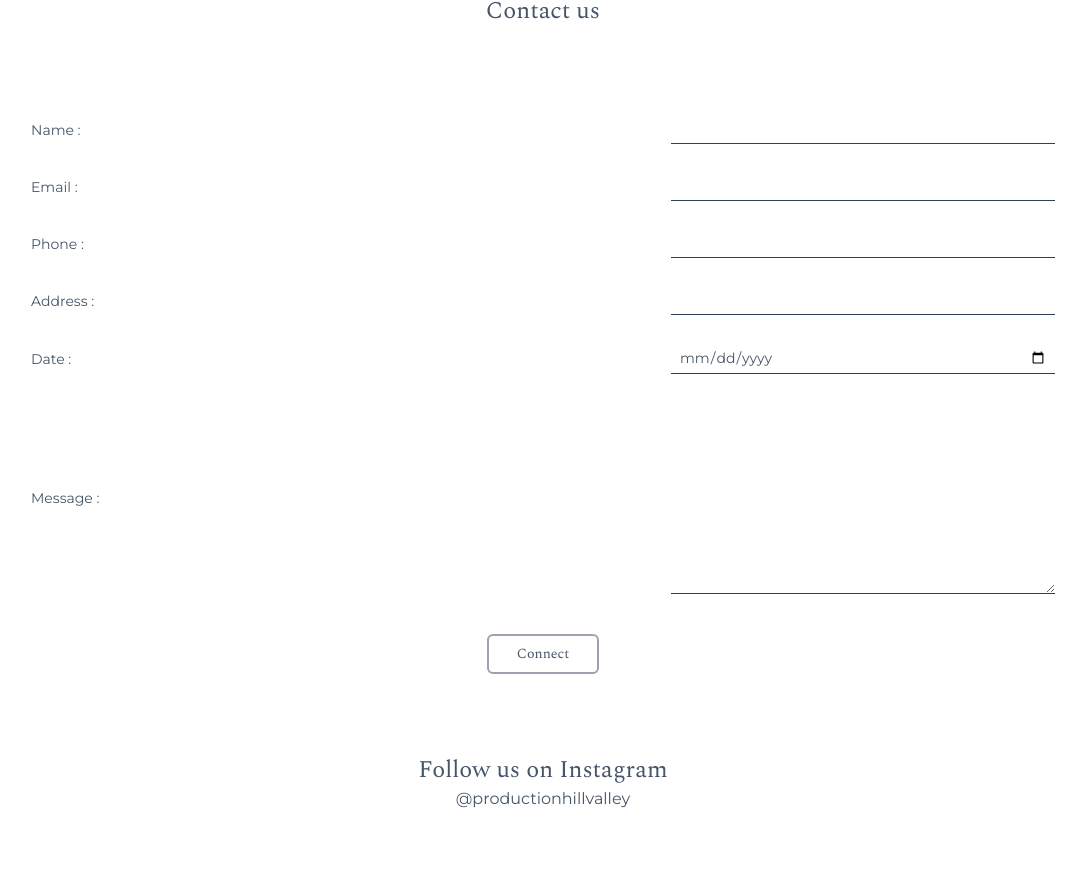
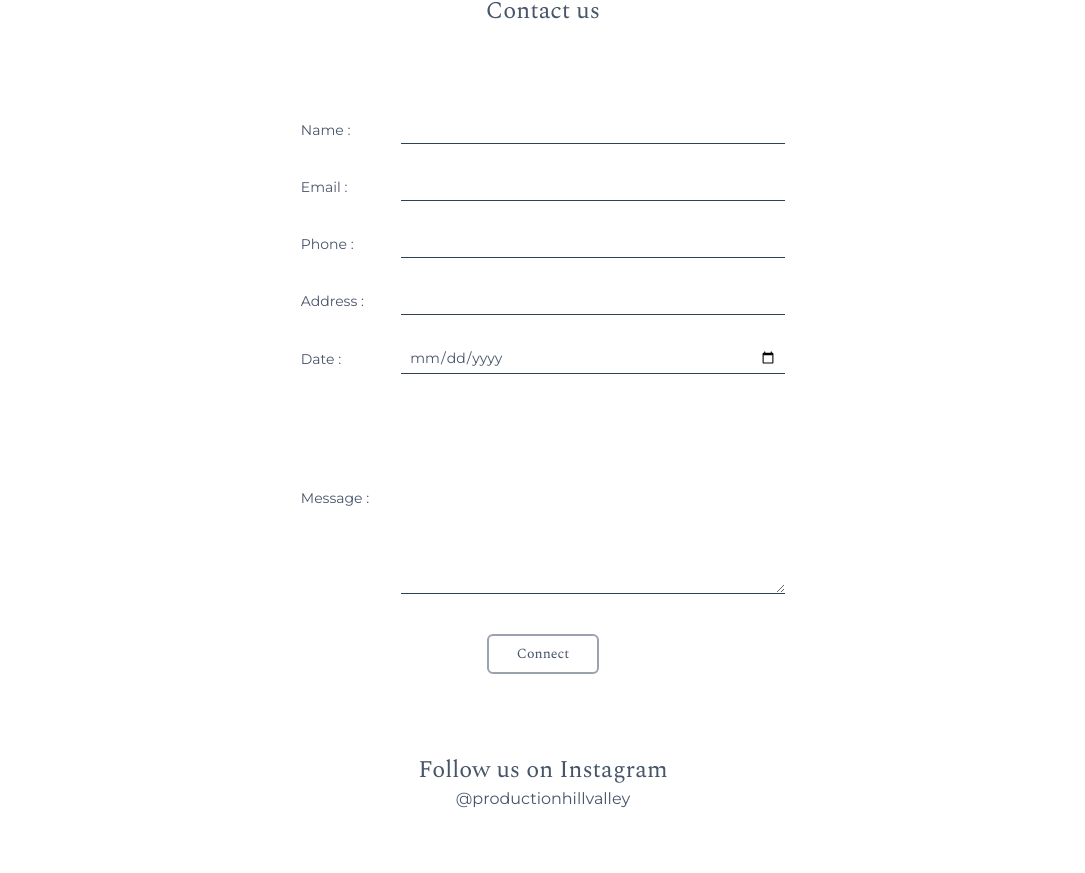
Before and after one commit to Alapottra-troj1n/hill-valley-production, a Next.js app: page / in a window 1280 px wide. Shown: the part 7540-8413 px from the top of the page, without its empty margins (97-1182 px from the left). Built offline with nearby package versions, Linux system fonts and the light colour scheme; a web font is replaced by a local one.

Commit message:
fixed the form

```diff
--- a/pages/index.js
+++ b/pages/index.js
@@ -380,35 +380,35 @@ export default function Home() {
         <h2 className='font-display text-2xl text-center' >Contact us</h2>
 
         <div className='flex justify-center mt-20 w-full' >
-          <form className='font-type mt-2 flex flex-col gap-7 text-sm w-[80%]' >
+          <form className='font-type mt-2 flex flex-col gap-7 text-sm w-[80%] lg:w-auto' >
 
             <div className='flex flex-col xl:flex-row xl:items-center items-start xl:justify-between' >
-              <label htmlFor='clientName' >Name :</label>
+              <label htmlFor='clientName' className='lg:mr-8' >Name :</label>
               <input type="text" name="clientName" id="clientName" className="border-b border-slate-700 xl:w-96 py-1 px-2 w-[80%]" />
             </div>
 
             <div className='flex flex-col xl:flex-row xl:items-center items-start xl:justify-between' >
-              <label htmlFor='clientEmail' >Email :</label>
+              <label htmlFor='clientEmail' className='lg:mr-8' >Email :</label>
               <input type="text" name="clientEmail" id="clientEmail" className="border-b border-slate-700 xl:w-96 py-1 px-2 w-[80%]" />
             </div>
 
             <div className='flex flex-col xl:flex-row xl:items-center items-start xl:justify-between' >
-              <label htmlFor='clientPhone' >Phone :</label>
+              <label htmlFor='clientPhone' className='lg:mr-8' >Phone :</label>
               <input type="tel" name="clientPhone" id="clientPhone" className="border-b border-slate-700 xl:w-96 py-1  px-2 w-[80%]" />
             </div>
 
             <div className='flex flex-col xl:flex-row xl:items-center items-start xl:justify-between' >
-              <label htmlFor='clientAddress' >Address :</label>
+              <label htmlFor='clientAddress' className='lg:mr-8' >Address :</label>
               <input type="text" name="clientAddress" id="clientAddress" className="border-b border-slate-700 xl:w-96 py-1  px-2 w-[80%]" />
             </div>
 
             <div className='flex flex-col xl:flex-row xl:items-center items-start xl:justify-between' >
-              <label htmlFor='clientDate' >Date :</label>
+              <label htmlFor='clientDate' className='lg:mr-8' >Date :</label>
               <input type="date" name="clientDate" id="clientDate" className="border-b border-slate-700 xl:w-96 py-1  px-2 w-[80%]" />
             </div>
 
             <div className='flex flex-col xl:flex-row xl:items-center items-start xl:justify-between' >
-              <label >Message :</label>
+              <label className='lg:mr-8' >Message :</label>
               <textarea className="border-b border-slate-700 lg:w-96 w-[80%]  h-48 p-2" />
 
             </div>
```
